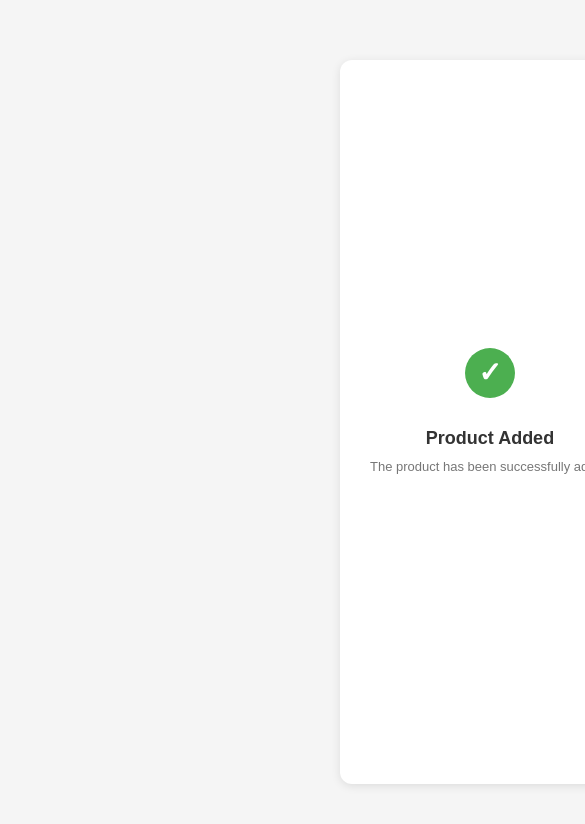
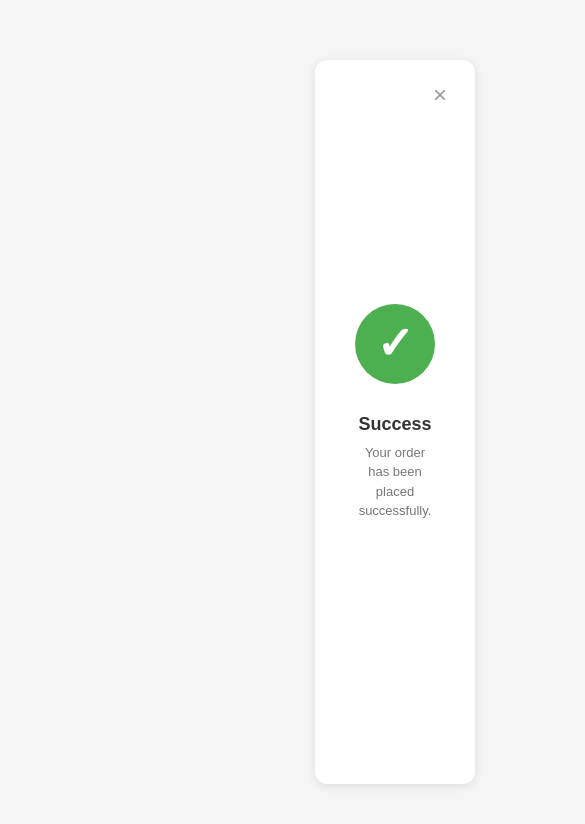
Before and after one commit to mhdnihaal1/p1frontend, a React (Vite) app: page /adminConfirm in a window 390 px wide. Shown: the top 824 px of the page, 585 px wide, since content can reach past the window. Built offline with nearby package versions, Linux system fonts and the light colour scheme.

Commit message:
first commit

```diff
--- a/src/App.jsx
+++ b/src/App.jsx
@@ -1,6 +1,6 @@
 import React from 'react'
 import { Route, Routes } from 'react-router-dom'
-import Entry from './pages/entry.jsx';
+import Entry from './pages/Entry.jsx';
 import Home from './pages/Home.jsx';
 import Detail from './pages/Details.jsx';
 import MoreDetail from './pages/moreDetails.jsx';
--- a/src/pages/AdminConfirm.jsx
+++ b/src/pages/AdminConfirm.jsx
@@ -4,18 +4,22 @@ import { useNavigate } from "react-router-dom";
 
 const AdminConfirm = () => {
     const navigate = useNavigate()
-    function goBack() {
-        navigate("/adminHome")
-         }
+
+
     return(
-       <div className="success-container">
-        <button className="close-btn" onClick={goBack}>×</button>
+<div class="page-wrapper">
+  <div class="success-container">
+    <button class="close-btn" onClick={()=>navigate("/adminHome")}>×</button>
 
-        <div className="success-icon"></div>
+    <div class="success-icon"></div>
 
-        <h2 className="success-title">Product Added</h2>
-        <p className="success-message">The product has been successfully added</p>
-    </div>
+    <h2 class="success-title">Success</h2>
+    <p class="success-message">
+      Your order has been placed successfully.
+    </p>
+  </div>
+</div>
+
     )
 }
 
--- a/src/style/AdminConfirm.css
+++ b/src/style/AdminConfirm.css
@@ -1,5 +1,5 @@
 /* ============================= */
-/* RESET & GLOBAL STYLES */
+/* RESET */
 /* ============================= */
 * {
   margin: 0;
@@ -7,32 +7,40 @@
   box-sizing: border-box;
 }
 
+/* ============================= */
+/* PAGE WRAPPER (FIXED CENTER) */
+/* ============================= */
 body {
   font-family: 'Segoe UI', Tahoma, Geneva, Verdana, sans-serif;
   background-color: #f5f5f5;
+}
+
+.page-wrapper {
+  min-height: 100vh;
+  width: 100%;
   display: flex;
+  align-items: center;
   justify-content: center;
-    align-items: center;
-    min-height: 100vh;
   padding: 20px;
 }
 
 /* ============================= */
-/* SUCCESS CONTAINER / MODAL */
+/* SUCCESS CONTAINER */
 /* ============================= */
 .success-container {
   background-color: white;
   border-radius: 12px;
   padding: 50px 40px;
-    max-width: 450px;
+  max-width: 1050px;
   width: 100%;
   position: relative;
   box-shadow: 0 2px 10px rgba(0, 0, 0, 0.1);
   text-align: center;
-    transition: all 0.3s ease;
 }
 
+/* ============================= */
 /* CLOSE BUTTON */
+/* ============================= */
 .close-btn {
   position: absolute;
   top: 20px;
@@ -47,15 +55,17 @@ body {
   display: flex;
   align-items: center;
   justify-content: center;
+  line-height: 1;
   transition: color 0.3s;
-    line-height: 1;
 }
 
 .close-btn:hover {
   color: #333;
 }
 
+/* ============================= */
 /* SUCCESS ICON */
+/* ============================= */
 .success-icon {
   width: 80px;
   height: 80px;
@@ -65,17 +75,18 @@ body {
   align-items: center;
   justify-content: center;
   margin: 0 auto 30px;
-    transition: all 0.3s ease;
 }
 
 .success-icon::before {
-    content: '✓';
+  content: "✓";
   color: white;
   font-size: 45px;
   font-weight: bold;
 }
 
-/* SUCCESS TEXT */
+/* ============================= */
+/* TEXT */
+/* ============================= */
 .success-title {
   font-size: 22px;
   font-weight: 600;
@@ -88,110 +99,3 @@ body {
   color: #666;
   line-height: 1.6;
 }
-
-/* ============================= */
-/* RESPONSIVE MEDIA QUERIES */
-/* ============================= */
-
-/* Large Tablets / Laptops */
-@media (max-width: 1024px) {
-    .success-container {
-        padding: 40px 30px;
-        max-width: 400px;
-    }
-    .success-title {
-        font-size: 20px;
-    }
-    .success-message {
-        font-size: 14px;
-    }
-    .success-icon {
-        width: 70px;
-        height: 70px;
-    }
-    .success-icon::before {
-        font-size: 40px;
-    }
-}
-
-/* Tablets / Small Laptops */
-@media (max-width: 768px) {
-    .success-container {
-        padding: 35px 25px;
-        max-width: 350px;
-    }
-    .success-title {
-        font-size: 18px;
-    }
-    .success-message {
-        font-size: 13px;
-    }
-    .success-icon {
-        width: 60px;
-        height: 60px;
-    }
-    .success-icon::before {
-        font-size: 35px;
-    }
-    .close-btn {
-        top: 15px;
-        right: 15px;
-        font-size: 22px;
-    }
-}
-
-/* Phones */
-@media (max-width: 480px) {
-    .success-container {
-        padding: 25px 20px;
-        max-width: 300px;
-    }
-    .success-title {
-        font-size: 16px;
-    }
-    .success-message {
-        font-size: 12px;
-    }
-    .success-icon {
-        width: 50px;
-        height: 50px;
-    }
-    .success-icon::before {
-        font-size: 28px;
-    }
-    .close-btn {
-        top: 10px;
-        right: 10px;
-        font-size: 20px;
-        width: 25px;
-        height: 25px;
-    }
-}
-
-/* Extra Small Phones */
-@media (max-width: 360px) {
-    .success-container {
-        padding: 20px 15px;
-        max-width: 260px;
-    }
-    .success-title {
-        font-size: 15px;
-    }
-    .success-message {
-        font-size: 11px;
-    }
-    .success-icon {
-        width: 45px;
-        height: 45px;
-    }
-    .success-icon::before {
-        font-size: 25px;
-    }
-    .close-btn {
-        top: 8px;
-        right: 8px;
-        font-size: 18px;
-        width: 22px;
-        height: 22px;
-    }
-}
```
Lines whose indentation alone changed are shown as unchanged.
